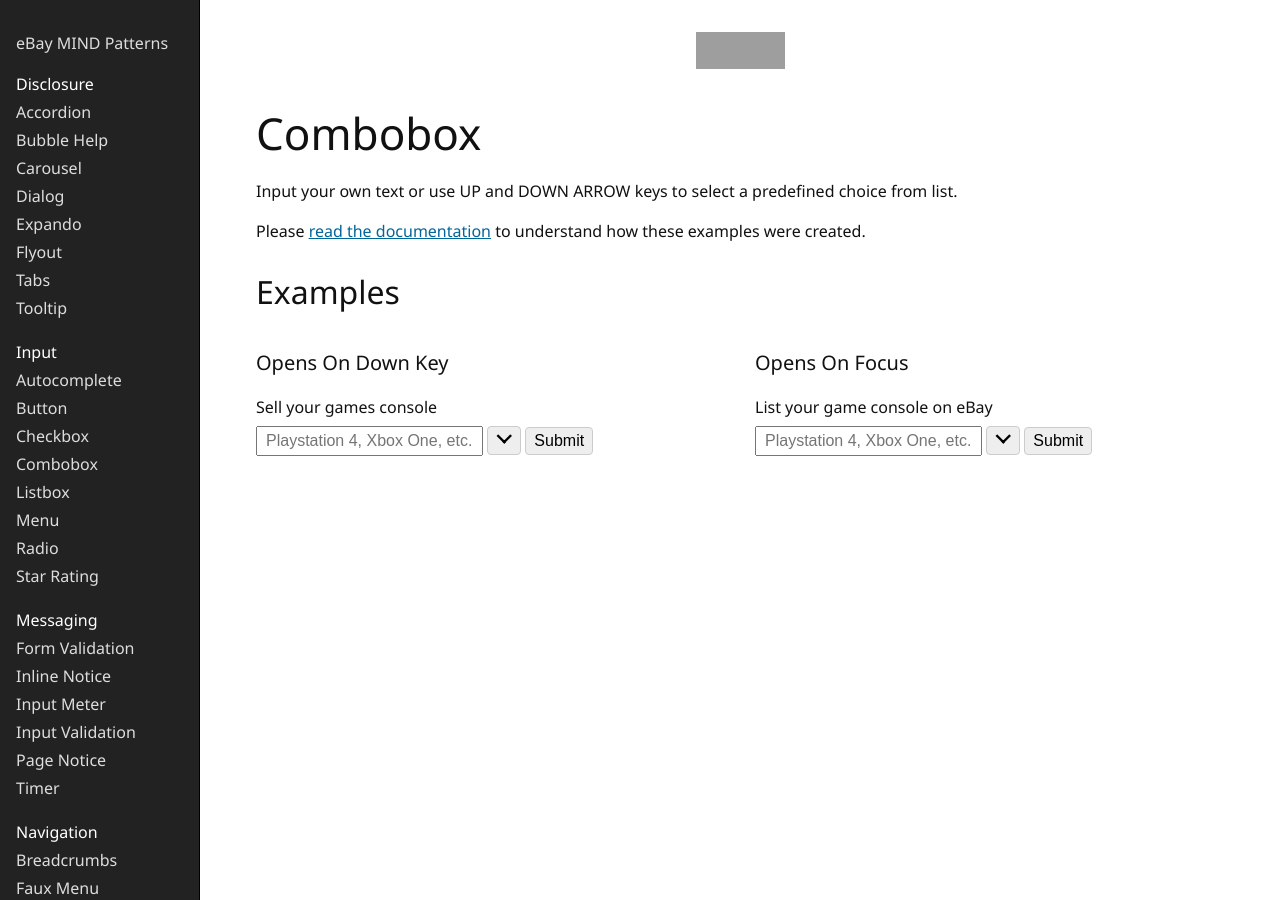
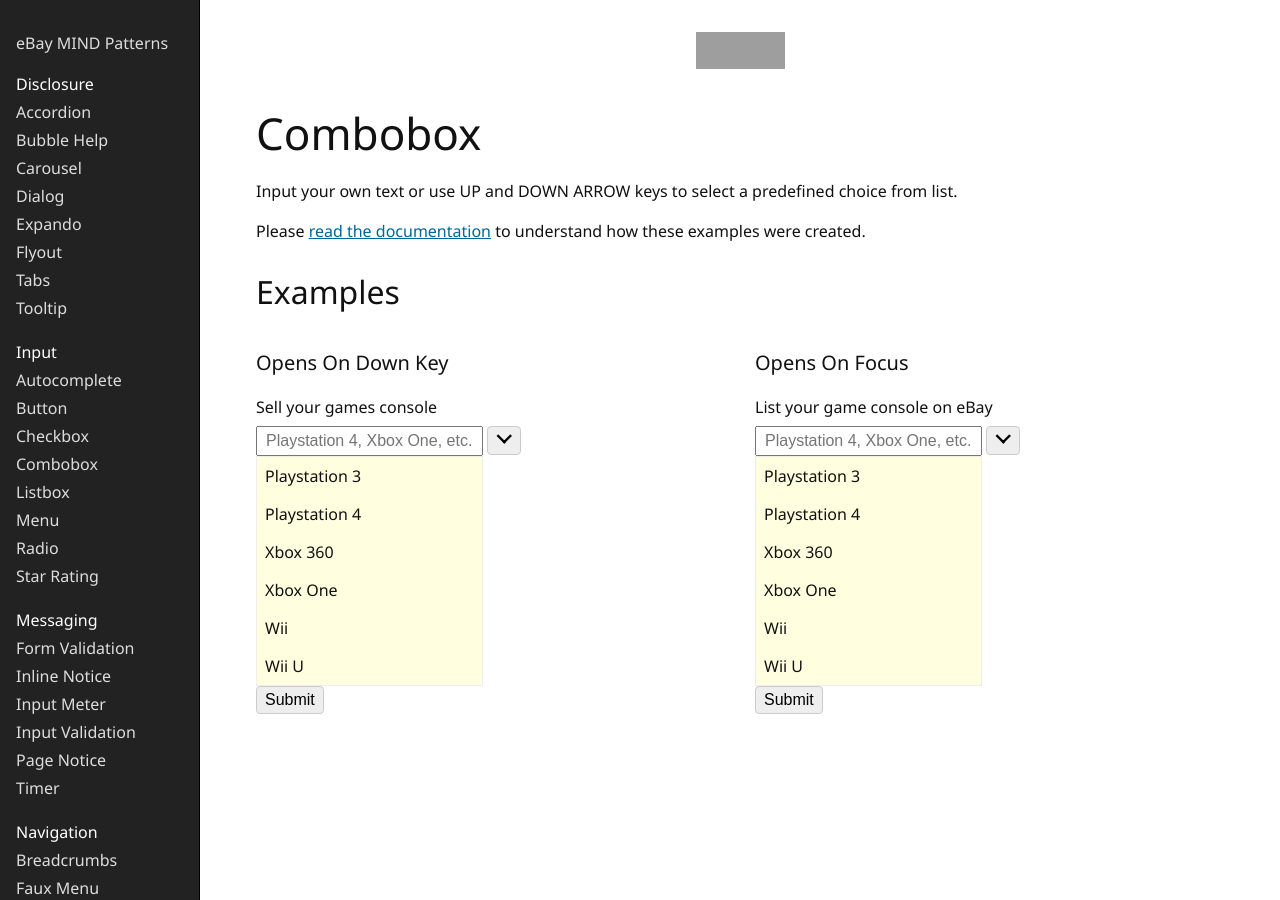
Before and after one commit to eBay/mindpatterns, a Jekyll site: the page built from _input/combobox/index.html, in a window 1280 px wide. Built offline with Jekyll 4.4.1, drawn with Linux system fonts in a browser that asks for light colours; grey boxes are pictures that could not be loaded.

Commit message:
Fix broken combobox css path

```diff
--- a/_input/combobox/index.html
+++ b/_input/combobox/index.html
@@ -3,7 +3,7 @@ layout: page
 title: Combobox
 ---
 
-<link rel="stylesheet" href="/disclosure/flyout/flyout.css">
+<link rel="stylesheet" href="../disclosure/flyout/flyout.css">
 <link rel="stylesheet" href="combobox.css">
 <style>
     .combobox label {
```
